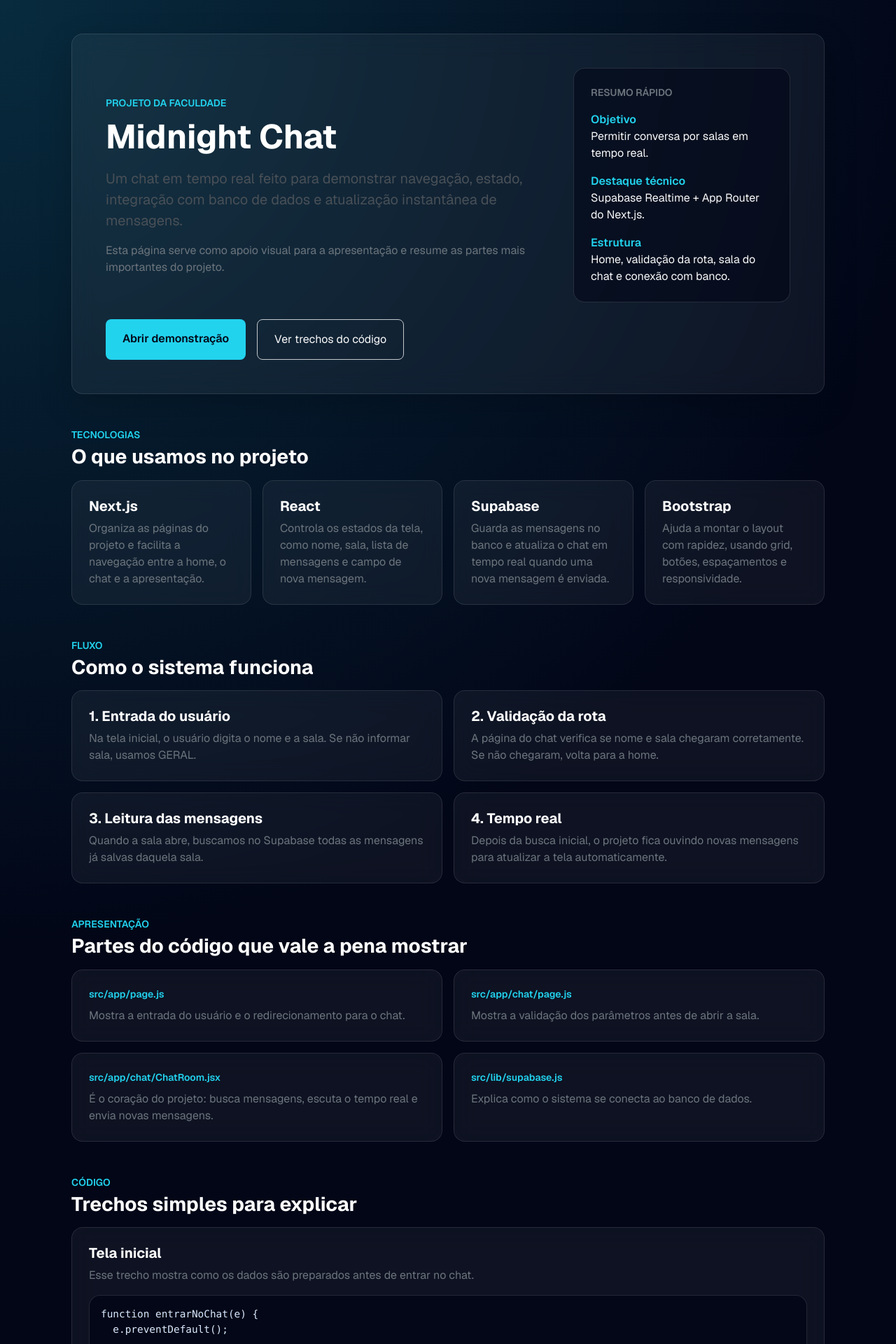
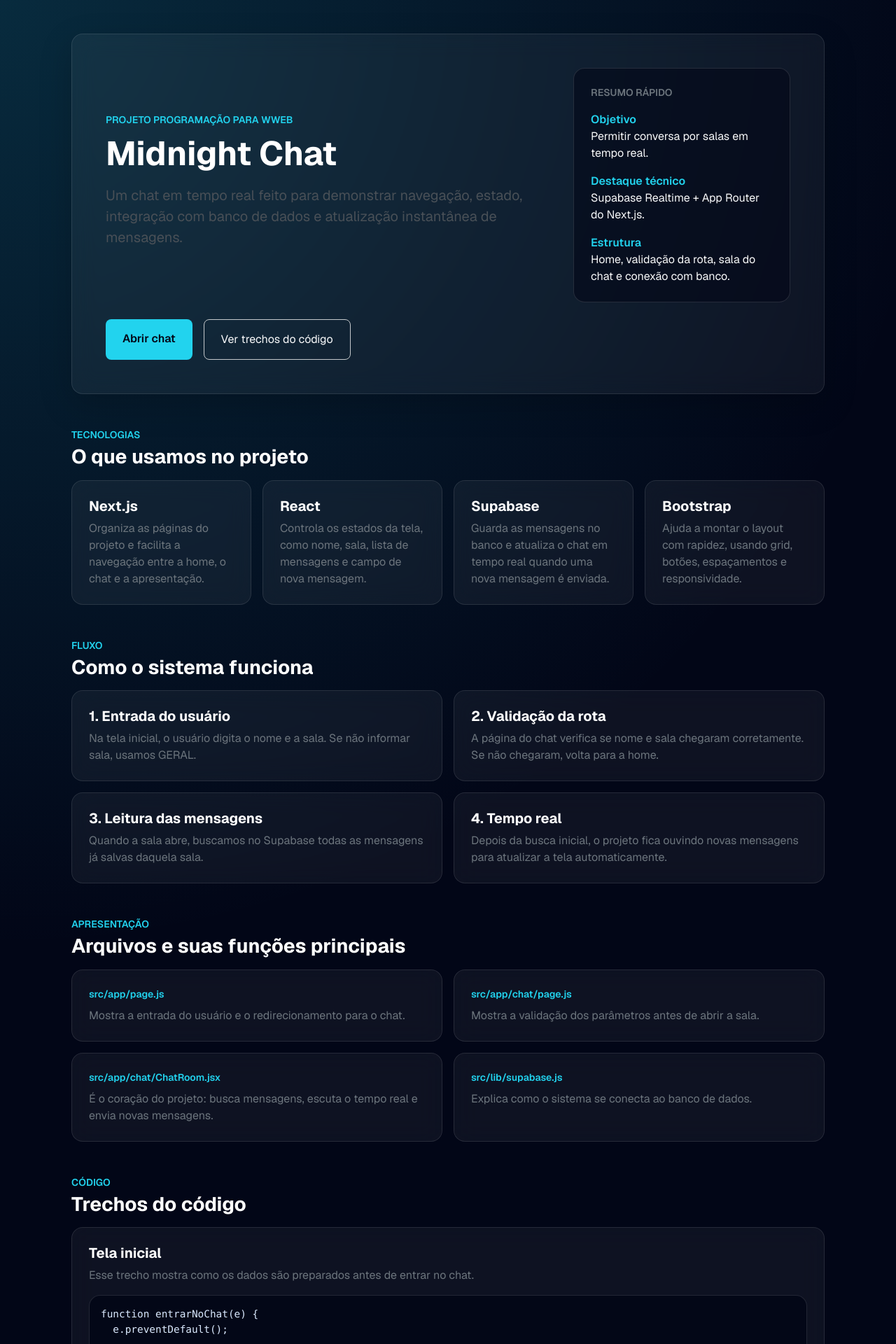
Before and after one commit to Tiagopbc/ChatOnline, a Next.js app: page /apresentacao in a window 1280 px wide. Shown: the top 1920 px of the page at 70% size. Built offline with nearby package versions, Linux system fonts and the light colour scheme.

Commit message:
refactor: update presentation page copy and labels for improved clarity

```diff
--- a/src/app/apresentacao/page.js
+++ b/src/app/apresentacao/page.js
@@ -132,15 +132,13 @@
         <section className="glass-card rounded-4 p-4 p-md-5 mb-4 mb-md-5 shadow-lg">
           <div className="row g-4 align-items-center">
             <div className="col-lg-8">
-              <span className="text-uppercase small fw-semibold text-neon">Projeto da faculdade</span>
+              <span className="text-uppercase small fw-semibold text-neon">Projeto Programação para Wweb</span>
               <h1 className="display-5 fw-bold mt-2 mb-3">Midnight Chat</h1>
               <p className="fs-5 text-light-emphasis mb-3">
                 Um chat em tempo real feito para demonstrar navegação, estado, integração com banco de dados
                 e atualização instantânea de mensagens.
               </p>
-              <p className="text-secondary mb-0">
-                Esta página serve como apoio visual para a apresentação e resume as partes mais importantes do projeto.
-              </p>
+
             </div>
 
             <div className="col-lg-4">
@@ -172,7 +170,7 @@
 
           <div className="d-flex flex-column flex-sm-row gap-3 mt-4">
             <Link href="/" className="btn btn-neon rounded-3 px-4 py-3">
-              Abrir demonstração
+              Abrir chat
             </Link>
             <a href="#codigo" className="btn btn-outline-light rounded-3 px-4 py-3 border-secondary-subtle">
               Ver trechos do código
@@ -221,7 +219,7 @@
         <section className="mb-4 mb-md-5">
           <div className="mb-3">
             <p className="text-neon text-uppercase small fw-semibold mb-1">Apresentação</p>
-            <h2 className="h3 fw-bold mb-0">Partes do código que vale a pena mostrar</h2>
+            <h2 className="h3 fw-bold mb-0">Arquivos e suas funções principais</h2>
           </div>
 
           <div className="row g-3">
@@ -239,7 +237,7 @@
         <section id="codigo" className="mb-4 mb-md-5">
           <div className="mb-3">
             <p className="text-neon text-uppercase small fw-semibold mb-1">Código</p>
-            <h2 className="h3 fw-bold mb-0">Trechos simples para explicar</h2>
+            <h2 className="h3 fw-bold mb-0">Trechos do código</h2>
           </div>
 
           <div className="d-flex flex-column gap-4">
```
